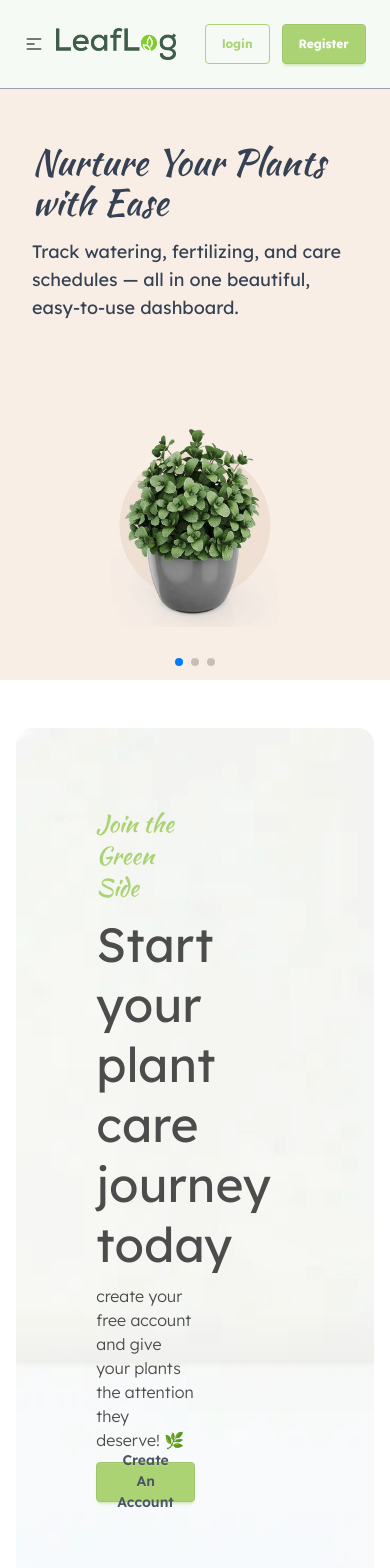
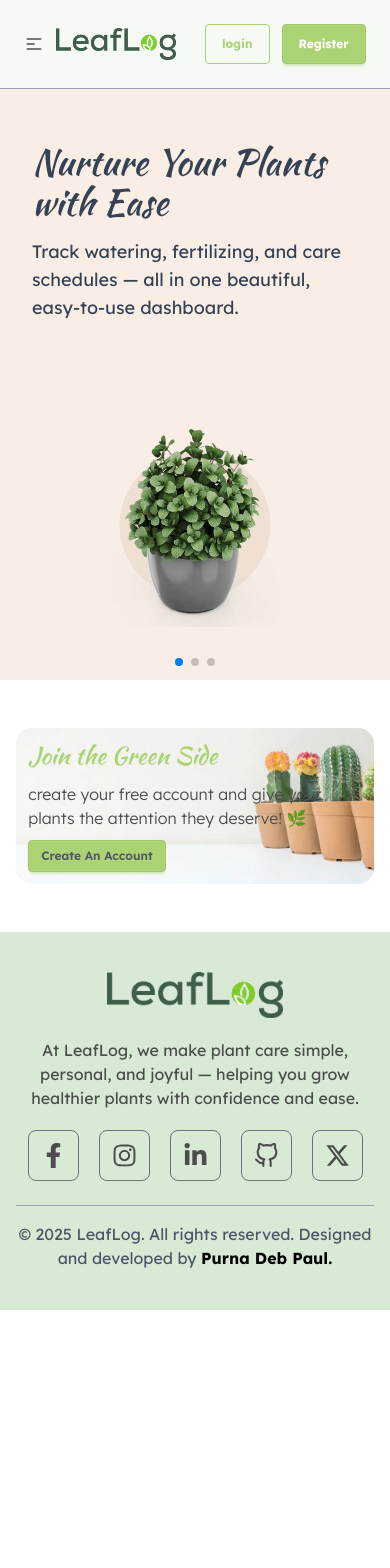
Before and after one commit to purnadebpaul64/leaflog-client, a React (Vite) app: page / in a window 390 px wide. Shown: the top 1568 px of the page. After the commit the page ends 1310 px from the top, so only its background shows below. Built offline with nearby package versions, Linux system fonts and the light colour scheme.

Commit message:
cta section responsive

```diff
--- a/src/Components/AuthPageComponents/CtaSection.jsx
+++ b/src/Components/AuthPageComponents/CtaSection.jsx
@@ -5,13 +5,13 @@ import { Link } from "react-router";
 const CtaSection = () => {
   return (
     <div
-      className="w-11/12 mx-auto py-20 px-20 bg-cover mb-12 rounded-2xl"
+      className="w-11/12 mx-auto p-3 lg:py-20 lg:px-20 bg-cover mb-12 rounded-2xl"
       style={{ backgroundImage: `url(${bg})` }}
     >
-      <div className="grid grid-cols-2">
+      <div className="md:grid grid-cols-2">
         <div className="space-y-2.5">
           <h2 className="text-2xl text-primary">Join the Green Side</h2>
-          <h3 className="text-5xl leading-15">
+          <h3 className="hidden md:inline-block text-xl md:text-3xl lg:text-5xl lg:leading-15">
             Start your plant care journey today
           </h3>
           <h3 className="text-[16px] font-light">
@@ -20,7 +20,7 @@ const CtaSection = () => {
           </h3>
           <Link
             to={"/auth/registration"}
-            className="btn btn-primary text-gray-600"
+            className="btn btn-sm md:btn-lg btn-primary text-gray-600"
           >
             Create An Account
           </Link>
```
